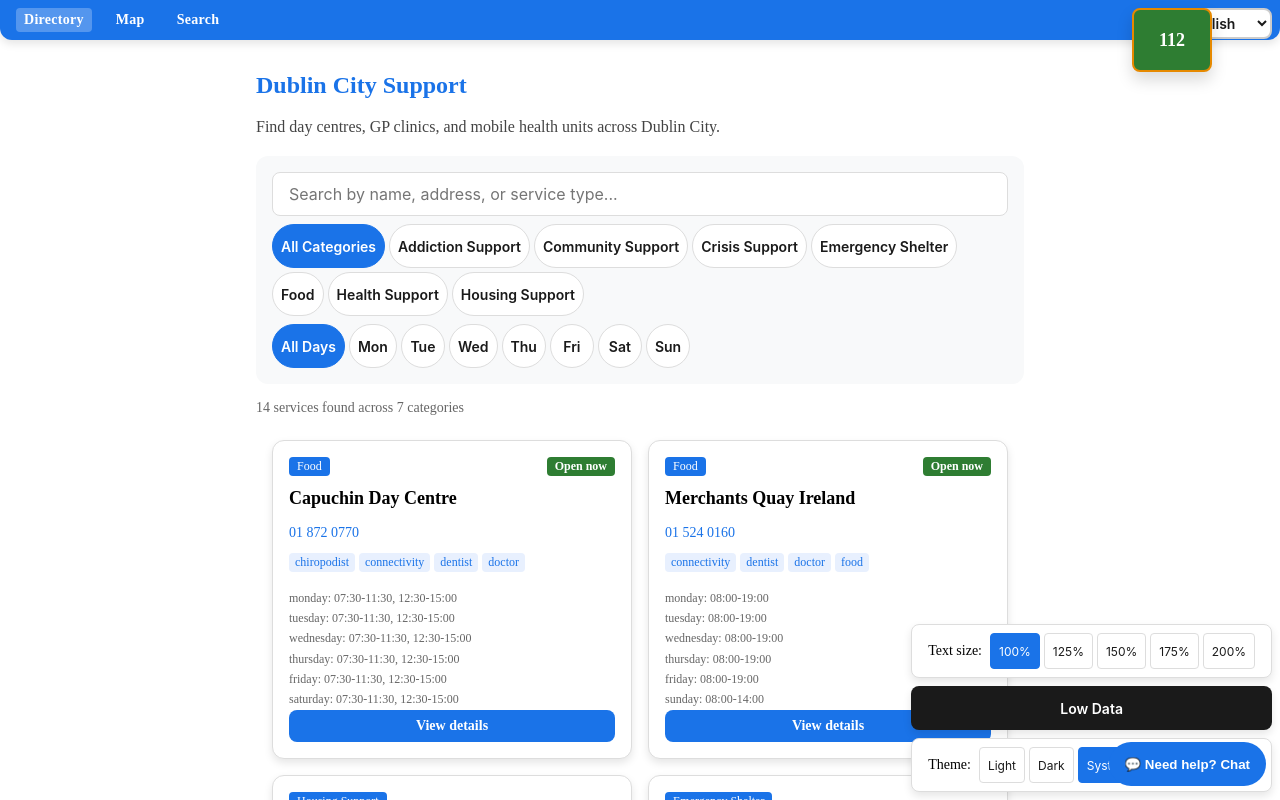
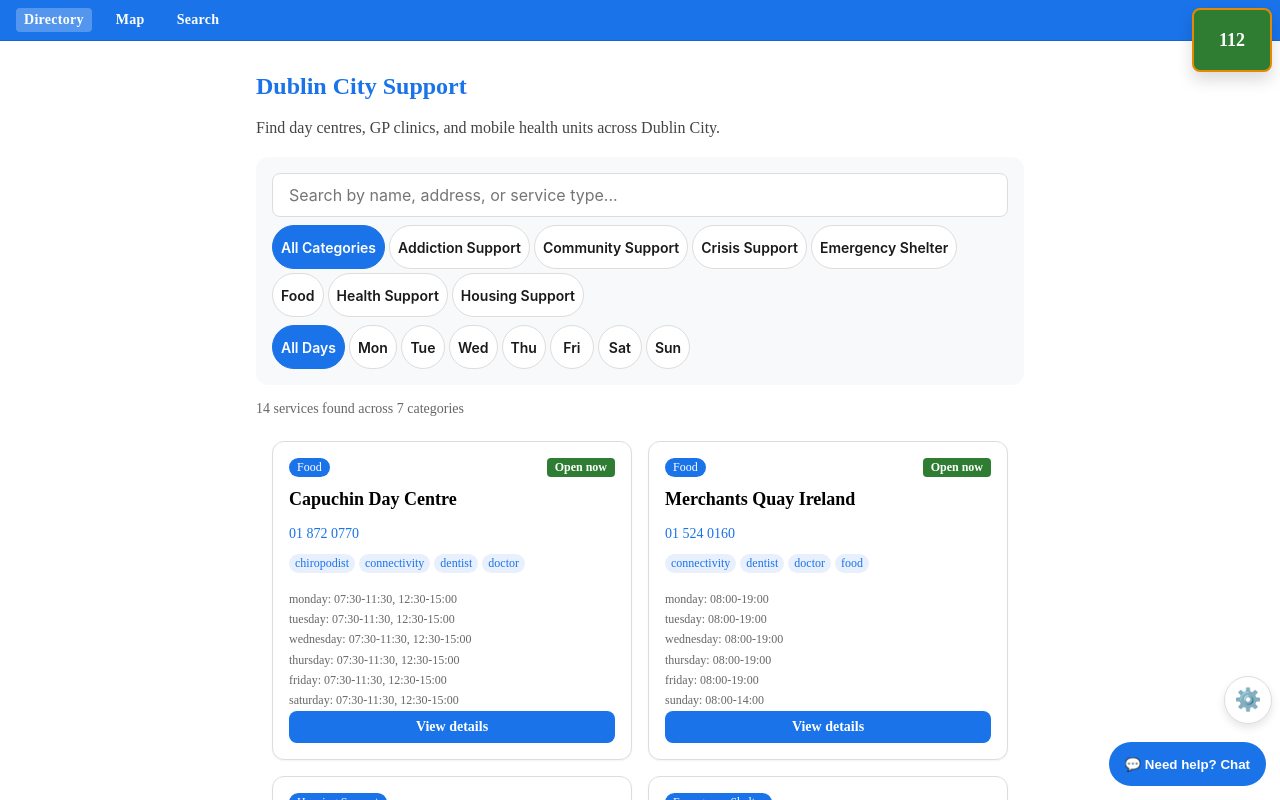
Before and after one commit to phy6/dublin-lifeline-directory, a SvelteKit app: page / in a window 1280 px wide. Shown: the top 800 px of the page. Built offline with nearby package versions, Linux system fonts and the light colour scheme.

Commit message:
feat(ui): settings sheet consolidates display controls + card/nav refresh

```diff
--- a/src/lib/components/ServiceCard.svelte
+++ b/src/lib/components/ServiceCard.svelte
@@ -46,7 +46,7 @@
 		background: var(--color-surface);
 		border-radius: var(--radius-lg);
 		padding: var(--space-3);
-		box-shadow: var(--shadow-md);
+		box-shadow: var(--shadow-sm);
 		text-decoration: none;
 		color: inherit;
 		transition:
@@ -77,7 +77,7 @@
 		background: var(--color-accent);
 		color: var(--color-text-on-accent);
 		padding: 2px 8px;
-		border-radius: var(--radius-sm);
+		border-radius: var(--radius-full);
 		font-size: var(--text-xs);
 		display: inline-block;
 	}
@@ -125,7 +125,7 @@
 		background: var(--color-accent-container);
 		color: var(--color-accent-on-container);
 		padding: 2px 6px;
-		border-radius: var(--radius-sm);
+		border-radius: var(--radius-full);
 		font-size: var(--text-xs);
 	}
 	.day {
--- /dev/null
+++ b/src/lib/components/SettingsSheet.svelte
@@ -0,0 +1,196 @@
+<script lang="ts">
+	import TextScaleToggle from '$lib/components/TextScaleToggle.svelte';
+	import LowDataToggle from '$lib/components/LowDataToggle.svelte';
+	import ThemeToggle from '$lib/components/ThemeToggle.svelte';
+
+	let { lang = 'en', onLang }: { lang: string; onLang: (v: 'en' | 'ga') => void } = $props();
+	let open = $state(false);
+</script>
+
+<button
+	class="settings-fab"
+	aria-haspopup="dialog"
+	aria-expanded={open}
+	aria-controls="settings-sheet"
+	aria-label={lang === 'ga' ? 'Socruithe' : 'Settings'}
+	onclick={() => (open = true)}
+>
+	<span aria-hidden="true">⚙️</span>
+</button>
+
+{#if open}
+	<div
+		class="sheet-overlay"
+		id="settings-sheet"
+		role="dialog"
+		aria-modal="true"
+		aria-labelledby="settings-title"
+	>
+		<div class="sheet">
+			<span class="grabber" aria-hidden="true"></span>
+			<div class="sheet-header">
+				<h3 id="settings-title">{lang === 'ga' ? 'Socruithe' : 'Settings'}</h3>
+				<button class="close" onclick={() => (open = false)} aria-label="Close settings">✕</button>
+			</div>
+			<div class="rows">
+				<section class="row" aria-label={lang === 'ga' ? 'Méid téacs' : 'Text size'}>
+					<TextScaleToggle />
+				</section>
+				<section class="row" aria-label={lang === 'ga' ? 'Téama' : 'Theme'}>
+					<ThemeToggle />
+				</section>
+				<section class="row data-row" aria-label="Low data mode">
+					<span class="row-label">{lang === 'ga' ? 'Modh sonraí íseal' : 'Low data mode'}</span>
+					<LowDataToggle />
+				</section>
+				<section class="row lang-row" aria-label="Language">
+					<label for="settings-lang" class="row-label"
+						>{lang === 'ga' ? 'Teanga' : 'Language'}</label
+					>
+					<select
+						id="settings-lang"
+						value={lang}
+						onchange={(e) => onLang((e.target as HTMLSelectElement).value as 'en' | 'ga')}
+					>
+						<option value="en" selected={lang === 'en'}>English</option>
+						<option value="ga" selected={lang === 'ga'}>Gaeilge</option>
+					</select>
+				</section>
+			</div>
+		</div>
+	</div>
+{/if}
+
+<style>
+	.settings-fab {
+		position: fixed;
+		right: max(var(--space-2), env(safe-area-inset-right));
+		bottom: 76px;
+		z-index: 1000;
+		width: 48px;
+		height: 48px;
+		border-radius: 50%;
+		border: 1px solid var(--color-border);
+		background: var(--color-surface);
+		color: var(--color-text-primary);
+		font-size: 1.375rem;
+		cursor: pointer;
+		box-shadow: var(--shadow-md);
+		display: inline-flex;
+		align-items: center;
+		justify-content: center;
+	}
+	.settings-fab:focus-visible {
+		outline: 3px solid var(--color-focus-ring);
+		outline-offset: 2px;
+	}
+	.sheet-overlay {
+		position: fixed;
+		inset: 0;
+		background: rgba(0, 0, 0, 0.5);
+		z-index: 2201;
+		display: flex;
+		align-items: center;
+		justify-content: center;
+		padding: 16px;
+	}
+	.sheet {
+		background: var(--color-surface);
+		border-radius: var(--radius-lg);
+		padding: var(--space-3);
+		max-width: 420px;
+		width: 100%;
+		max-height: 85dvh;
+		overflow-y: auto;
+	}
+	.grabber {
+		display: none;
+	}
+	.sheet-header {
+		display: flex;
+		align-items: center;
+		justify-content: space-between;
+		margin-bottom: var(--space-2);
+	}
+	.sheet-header h3 {
+		margin: 0;
+		font-size: var(--text-lg);
+	}
+	.close {
+		min-width: 44px;
+		min-height: 44px;
+		border: 0;
+		background: transparent;
+		color: var(--color-text-primary);
+		font-size: var(--text-base);
+		cursor: pointer;
+		border-radius: var(--radius-md);
+	}
+	.rows {
+		display: flex;
+		flex-direction: column;
+		gap: var(--space-2);
+	}
+	.row {
+		border-top: 1px solid var(--color-border);
+		padding-top: var(--space-2);
+	}
+	.row:first-child {
+		border-top: 0;
+		padding-top: 0;
+	}
+	/* Strip the floating-panel chrome off the embedded toggles — the sheet is the panel now. */
+	.rows :global(.text-scale-panel),
+	.rows :global(.theme-panel) {
+		border: 0;
+		box-shadow: none;
+		padding: 0;
+		flex-direction: column;
+		align-items: flex-start;
+		background: transparent;
+	}
+	.data-row,
+	.lang-row {
+		display: flex;
+		align-items: center;
+		justify-content: space-between;
+		gap: var(--space-2);
+	}
+	.row-label {
+		font-size: var(--text-sm);
+		font-weight: 600;
+	}
+	.lang-row select {
+		padding: var(--space-1) var(--space-2);
+		border-radius: var(--radius-md);
+		border: 2px solid var(--color-border-strong);
+		background: var(--color-surface);
+		color: var(--color-text-primary);
+		font-size: var(--text-sm);
+		font-weight: 600;
+		min-height: 44px;
+		font-family: var(--font-sans);
+	}
+	@media (max-width: 600px) {
+		.settings-fab {
+			bottom: calc(140px + env(safe-area-inset-bottom));
+		}
+		.sheet-overlay {
+			padding: 0;
+			align-items: flex-end;
+		}
+		.sheet {
+			max-width: 100%;
+			border-radius: var(--radius-lg) var(--radius-lg) 0 0;
+			padding-bottom: calc(var(--space-3) + env(safe-area-inset-bottom));
+		}
+		.grabber {
+			display: block;
+			width: 40px;
+			height: 4px;
+			border-radius: 999px;
+			background: var(--color-border-strong);
+			margin: 0 auto var(--space-2);
+		}
+	}
+</style>
--- a/src/routes/+layout.svelte
+++ b/src/routes/+layout.svelte
@@ -2,11 +2,9 @@
 	import { onMount } from 'svelte';
 	import { page } from '$app/state';
 	import { base } from '$app/paths';
-	import TextScaleToggle from '$lib/components/TextScaleToggle.svelte';
-	import LowDataToggle from '$lib/components/LowDataToggle.svelte';
-	import ThemeToggle from '$lib/components/ThemeToggle.svelte';
 	import OfflineBanner from '$lib/components/OfflineBanner.svelte';
 	import Chatbot from '$lib/components/Chatbot.svelte';
+	import SettingsSheet from '$lib/components/SettingsSheet.svelte';
 	import '$lib/styles/tokens.css';
 	let { children } = $props();
 	let lang = $state('en');
@@ -17,6 +15,14 @@
 			if (saved) lang = saved;
 			else lang = navigator.language.startsWith('ga') ? 'ga' : 'en';
 			document.documentElement.lang = lang;
+		}
+	}
+
+	function setLang(v: 'en' | 'ga') {
+		lang = v;
+		if (typeof window !== 'undefined') {
+			document.documentElement.lang = v;
+			localStorage.setItem('dcs-language', v);
 		}
 	}
 
@@ -45,21 +51,7 @@
 	<a href="tel:112" aria-label="Call emergency services 112">112</a>
 </div>
 
-<div id="lang-fab">
-	<label for="lang-select" class="sr-only">Select language</label>
-	<select
-		id="lang-select"
-		onchange={(e) => {
-			lang = (e.target as HTMLSelectElement).value;
-			document.documentElement.lang = lang;
-			localStorage.setItem('dcs-language', lang);
-		}}
-		aria-label="Select language"
-	>
-		<option value="en" selected={lang === 'en'}>English</option>
-		<option value="ga" selected={lang === 'ga'}>Gaeilge</option>
-	</select>
-</div>
+<SettingsSheet {lang} onLang={setLang} />
 
 {@render children()}
 
@@ -81,12 +73,6 @@
 	</a>
 </nav>
 
-<div class="a11y-fab">
-	<TextScaleToggle />
-	<LowDataToggle />
-	<ThemeToggle />
-</div>
-
 <OfflineBanner />
 <Chatbot />
 
@@ -96,9 +82,8 @@
 		gap: var(--space-3);
 		padding: var(--space-2) var(--space-3);
 		background: var(--color-accent);
-		border-radius: 0 0 var(--radius-lg) var(--radius-lg);
 		flex-wrap: wrap;
-		box-shadow: var(--shadow-md);
+		border-bottom: 1px solid rgba(0, 0, 0, 0.12);
 	}
 	.top-nav a {
 		color: var(--color-text-on-accent);
@@ -122,7 +107,7 @@
 	#emergency-fab {
 		position: fixed;
 		top: max(var(--space-2), env(safe-area-inset-top));
-		right: calc(var(--space-3) + 44px + var(--space-2));
+		right: max(var(--space-2), env(safe-area-inset-right));
 		z-index: 9999;
 	}
 	#emergency-fab a {
@@ -153,36 +138,6 @@
 	#emergency-fab a:focus-visible {
 		outline: 3px solid var(--color-focus-ring);
 		outline-offset: 2px;
-	}
-	#lang-fab select {
-		position: fixed;
-		top: max(var(--space-2), env(safe-area-inset-top));
-		right: max(var(--space-2), env(safe-area-inset-right));
-		z-index: 9998;
-		padding: var(--space-1) var(--space-2);
-		border-radius: var(--radius-md);
-		border: 2px solid var(--color-border-strong);
-		background: var(--color-surface);
-		color: var(--color-text-primary);
-		cursor: pointer;
-		font-size: var(--text-sm);
-		font-weight: 600;
-		min-width: 100px;
-		font-family: var(--font-sans);
-	}
-	#lang-fab select:focus-visible {
-		outline: 3px solid var(--color-focus-ring);
-		outline-offset: 2px;
-		border-color: var(--color-accent);
-	}
-	.a11y-fab {
-		position: fixed;
-		bottom: max(var(--space-2), env(safe-area-inset-bottom));
-		right: max(var(--space-2), env(safe-area-inset-right));
-		z-index: 1000;
-		display: flex;
-		flex-direction: column;
-		gap: var(--space-2);
 	}
 	.tab-bar {
 		display: none;
@@ -227,15 +182,10 @@
 			font-size: 1.375rem;
 			line-height: 1;
 		}
-		/* Leave room for the tab bar + chatbot FAB above it */
-		.a11y-fab {
-			bottom: calc(76px + env(safe-area-inset-bottom));
-			right: max(var(--space-1), env(safe-area-inset-right));
-			gap: var(--space-2);
-		}
+		/* FABs stack above the tab bar */
 		#emergency-fab {
 			top: max(var(--space-1), env(safe-area-inset-top));
-			right: calc(var(--space-2) + 44px + var(--space-1));
+			right: max(var(--space-1), env(safe-area-inset-right));
 		}
 		#emergency-fab a {
 			font-size: var(--text-base);
@@ -243,12 +193,5 @@
 			min-width: 44px;
 			min-height: 44px;
 		}
-		#lang-fab select {
-			top: max(var(--space-1), env(safe-area-inset-top));
-			right: max(var(--space-1), env(safe-area-inset-right));
-			font-size: var(--text-xs);
-			min-width: 80px;
-			padding: var(--space-1) var(--space-2);
-		}
 	}
 </style>
```
